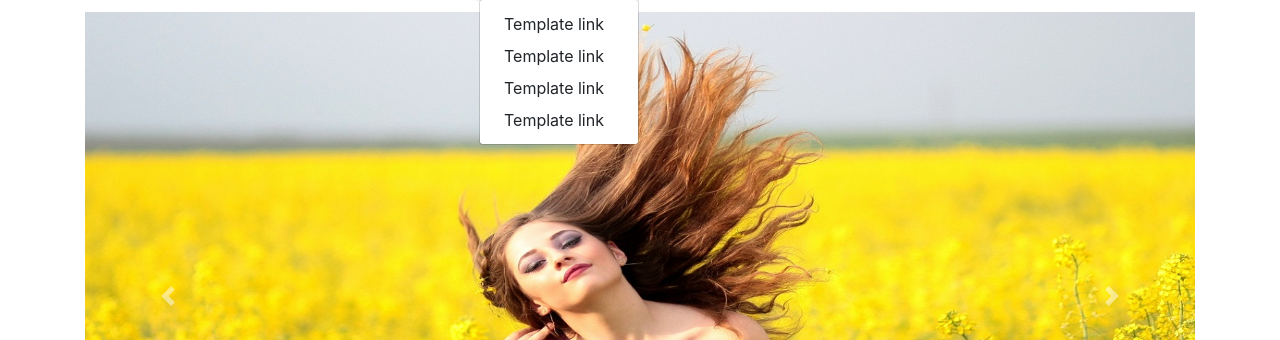
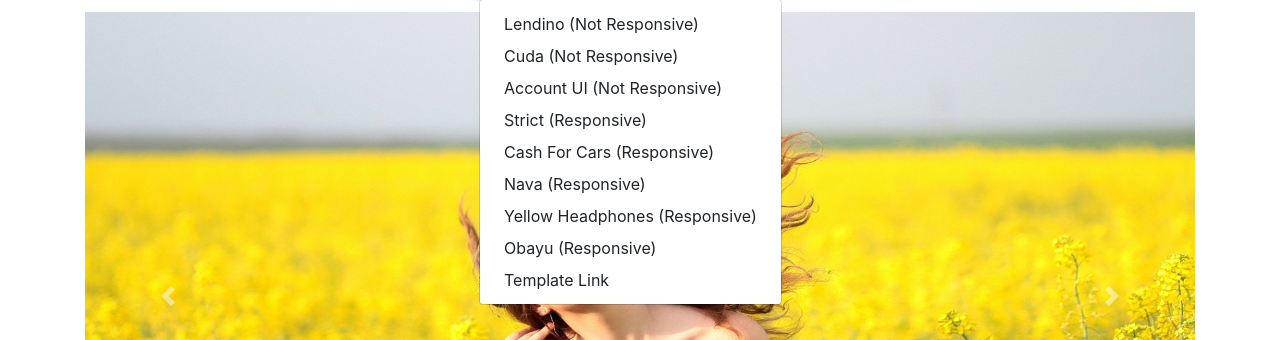
Before and after one commit to tasnimulshadi/ct-9thclass-p3, a plain HTML site: page index.html in a window 1280 px wide. Both pictures are taken after a click on the button "TEMPLATE". Shown: the part 83-423 px from the top of the page. Drawn offline with nearby package versions, Linux system fonts and the light colour scheme.

Commit message:
Update index.html

```diff
--- a/index.html
+++ b/index.html
@@ -62,10 +62,15 @@
                                     TEMPLATE
                                 </button>
                                 <div class="dropdown-menu" aria-labelledby="btnGroupDrop1">
-                                    <a class="dropdown-item" href="#">Template link</a>
-                                    <a class="dropdown-item" href="#">Template link</a>
-                                    <a class="dropdown-item" href="#">Template link</a>
-                                    <a class="dropdown-item" href="#">Template link</a>
+                                    <a class="dropdown-item" href="https://tasnimulshadi.github.io/ct-3rdclass-a1/">Lendino (Not Responsive)</a>
+                                    <a class="dropdown-item" href="https://tasnimulshadi.github.io/ct-5thclass/">Cuda (Not Responsive)</a>
+                                    <a class="dropdown-item" href="https://tasnimulshadi.github.io/ct-5thclass-2/">Account UI (Not Responsive)</a>
+                                    <a class="dropdown-item" href="https://tasnimulshadi.github.io/ct-8thclass/">Strict (Responsive)</a>
+                                    <a class="dropdown-item" href="https://tasnimulshadi.github.io/ct-9thclass-a/">Cash For Cars (Responsive)</a>
+                                    <a class="dropdown-item" href="https://tasnimulshadi.github.io/ct-9thclass-p1/">Nava (Responsive)</a>
+                                    <a class="dropdown-item" href="https://tasnimulshadi.github.io/ct-9thclass-p2/">Yellow Headphones (Responsive)</a>
+                                    <a class="dropdown-item" href="https://tasnimulshadi.github.io/ct-9thclass-p3/">Obayu (Responsive)</a>
+                                    <a class="dropdown-item" href="#">Template Link</a>
                                 </div>
                             </div>
                         </div>
```
